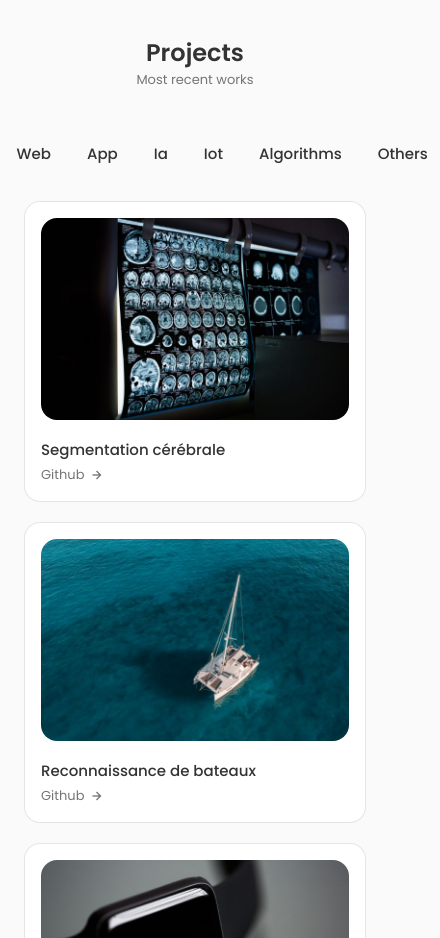
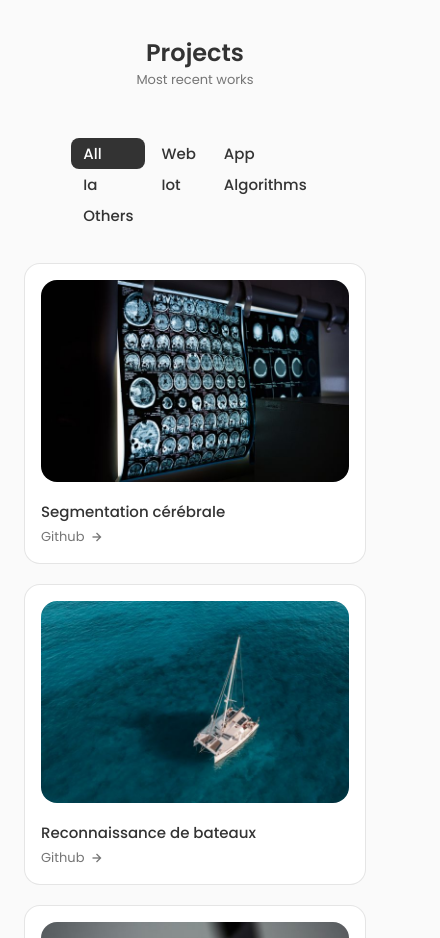
Before and after one commit to elena-FT/personal-portfolio, a React (Create React App) app: page / in a window 390 px wide. Shown: the part 3720-4658 px from the top of the page, 440 px wide, since content can reach past the window. Built offline with nearby package versions, Linux system fonts and the light colour scheme; the HTML template or start-up script is replaced by a standard one.

Commit message:
fix works for small devices

```diff
--- a/src/components/projects/projects.css
+++ b/src/components/projects/projects.css
@@ -106,6 +106,14 @@ text-transform: capitalize;
     .work__img {
         width: 100%;
     }
+    .work__filters {
+        display: grid;
+        grid-template-columns: repeat(3,max-content);
+        align-items: center;
+        column-gap: 0.25rem;
+        margin-bottom: var(--mb-2);
+        justify-content: center;
+  }
   }
 
   /* For small devices */
@@ -113,8 +121,4 @@ text-transform: capitalize;
     .work__item {
         font-size: var(--small-font-size);
     }
-
-    .work__filters {
-        column-gap: 0.25rem;
-  }
 }
```
